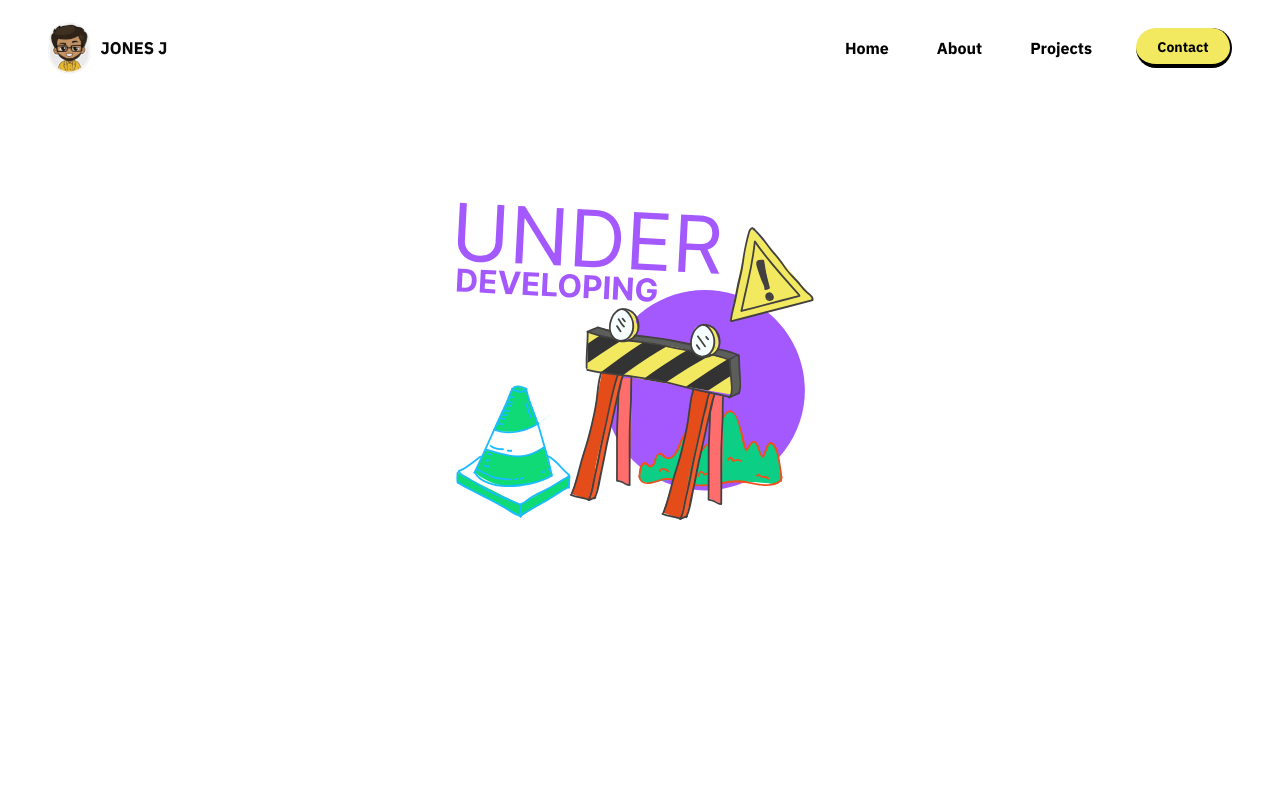
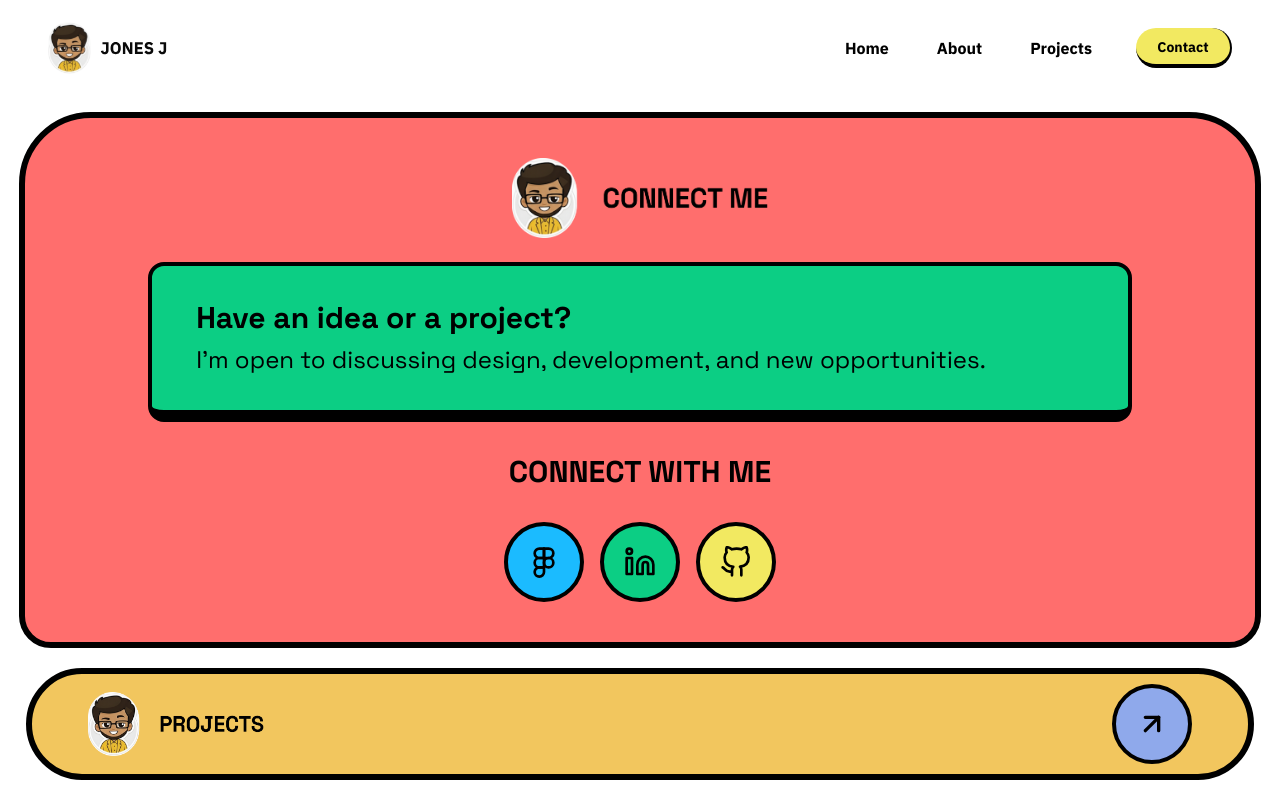
Before and after one commit to jones2006/portfolio-new, a Next.js app: page /Contact in a window 1280 px wide. Built offline with nearby package versions, Linux system fonts and the light colour scheme.

Commit message:
contact page

```diff
--- a/app/Contact/page.tsx
+++ b/app/Contact/page.tsx
@@ -1,18 +1,80 @@
+"use client";
 import Navbar from "@/components/Navbar";
 import Image from "next/image";
+import { useRouter } from "next/navigation";
+import { ArrowUpRight, Figma, GitHub, Linkedin } from "react-feather";
 
 const Contact = () => {
+  const router = useRouter();
   return (
     <div className="w-full min-h-screen bg-white">
       <Navbar />
-      <section className="w-full flex items-center justify-center pt-28">
-        <Image
-          width={520}
-          height={520}
-          src="/icons/under.svg"
-          alt="no image"
-          className="mt-12 w-80 h-80 lg:w-96 lg:h-96"
-        />
+      <section className="w-full flex items-center justify-center pt-28 flex-col gap-5 lg:pb-8">
+        <div className="bg-[#FF6E6D] w-[97%] border-[6px] border-black rounded-t-[4.5rem] rounded-b-4xl flex flex-col gap-4 justify-center items-center py-6 lg:py-10 lg:gap-6">
+          <Image
+            width={150}
+            height={150}
+            src="/icons/connect.png"
+            alt="no image"
+            className="lg:w-64 lg:h-20"
+          />
+
+          <div className="bg-[#0CCE84] p-2 h-40 border-black w-[96%] border-4 border-b-[10px] rounded-2xl flex flex-col items-center justify-center text-black lg:w-[80%] lg:items-start lg:border-b-[12px] lg:gap-2 lg:h-40 md:items-start md:p-1 md:h-32">
+            <span className="space font-bold text-xl lg:text-3xl lg:px-10 md:px-10">
+              Have an idea or a project?
+            </span>
+            <p className="text-center space font-normal text-black text-xl lg:text-2xl lg:px-10 md:text-xl md:px-10">
+              I’m open to discussing design, development, and new opportunities.
+            </p>
+          </div>
+
+          <span className="space font-bold text-black text-xl py-2 lg:text-3xl">
+            CONNECT WITH ME
+          </span>
+          <div className="flex flex-row gap-4">
+            <a
+              href="https://figma.com/@jonesj"
+              target="_blank"
+              className="bg-[#1BBBFF] w-16 h-16 rounded-full border-4 border-black flex items-center justify-center cursor-pointer lg:w-20 lg:h-20"
+            >
+              <Figma color="black" className="lg:w-8 lg:h-8" />
+            </a>
+
+            <a
+              href="https://linkedin.com/in/jones-j06"
+              target="_blank"
+              className="bg-[#0CCE84] w-16 h-16 rounded-full border-4 border-black flex items-center justify-center cursor-pointer lg:w-20 lg:h-20"
+            >
+              <Linkedin color="black" className="lg:w-8 lg:h-8" />
+            </a>
+            <a
+              href="https://github.com/jones2006"
+              target="_blank"
+              className="bg-[#F2E961] w-16 h-16 rounded-full border-4 border-black flex items-center justify-center cursor-pointer lg:w-20 lg:h-20"
+            >
+              <GitHub color="black" className="lg:w-8 lg:h-8" />
+            </a>
+          </div>
+        </div>
+        <div className="bg-[#F2C65E] w-[96%] h-[5.5rem] border-[6px] border-black rounded-full flex flex-row items-center justify-between px-6  lg:h-28 lg:px-14">
+          <Image
+            width={120}
+            height={120}
+            src="/icons/projects.png"
+            alt="no image"
+            className="lg:w-44 lg:h-16"
+          />
+          <button
+            className="rounded-full w-14 h-14 bg-[#8FA9EB] border-4 border-black flex items-center justify-center cursor-pointer lg:w-20 lg:h-20"
+            onClick={() => router.push("/Projects")}
+          >
+            <ArrowUpRight
+              strokeWidth={2.5}
+              color="black"
+              className="lg:w-8 lg:h-8"
+            />
+          </button>
+        </div>
       </section>
     </div>
   );
--- a/app/home/page.tsx
+++ b/app/home/page.tsx
@@ -28,7 +28,7 @@ const Home = () => {
               className="absolute right-5 bottom-0 mt-4 animate-spin [animation-duration:8s] z-0 cursor-pointer"
             />
           </div>
-          <div className="flex flex-col gap-6 items-center justify-center  lg:max-w-[620px] lg:items-start lg:pt-20 lg:justify-evenly">
+          <div className="flex flex-col gap-6 items-center justify-center lg:max-w-[620px] lg:items-start lg:pt-20 lg:justify-evenly">
             <div className="flex flex-row gap-2 items-center pl-3 lg:pl-0">
               <Image
                 width={220}
--- a/components/Navbar.tsx
+++ b/components/Navbar.tsx
@@ -61,7 +61,7 @@ const Navbar = () => {
           <Link
             href="/"
             onClick={() => setMenuOpen(false)}
-            className="ibm font-bold "
+            className="ibm font-bold"
           >
             Home
           </Link>
```
Also changed, not shown: public/icons/connect.png (added), public/icons/projects.png (added).
